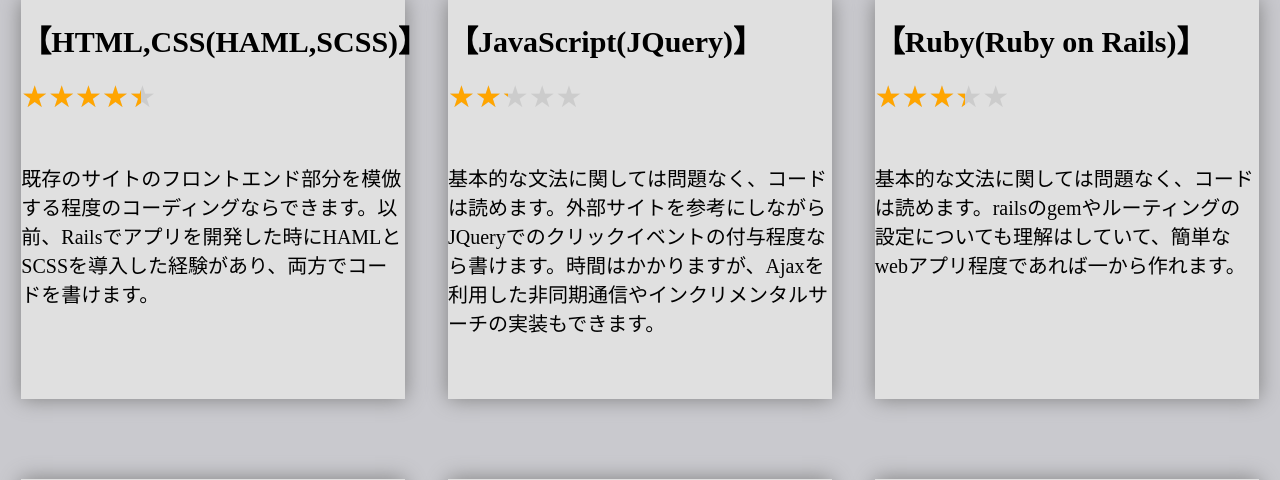
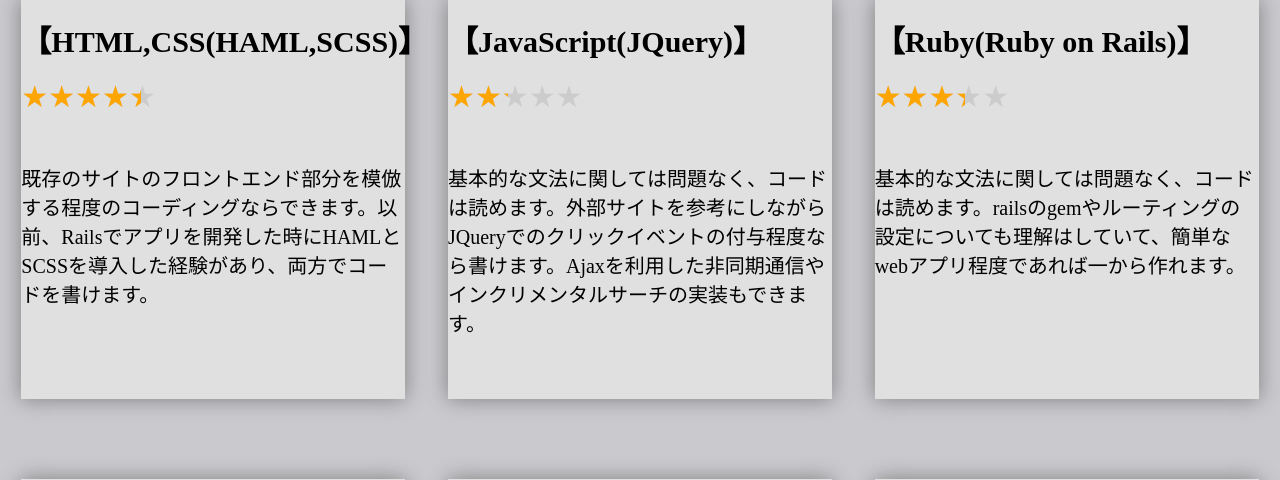
Before and after one commit to bruno1412/portfolio, a Rails app: page / in a window 1280 px wide. Shown: the part 1961-2441 px from the top of the page. Run offline with Rails 7, Linux system fonts and the light colour scheme; style sheets or scripts are compiled from the project's sources; some libraries are stand-ins or nearby versions.

Commit message:
スキル説明文の変更

```diff
--- a/app/views/top/index.html.haml
+++ b/app/views/top/index.html.haml
@@ -51,7 +51,7 @@
     %div.skill-wrapper__item
       %h3.skill-wrapper__item--title 【JavaScript(JQuery)】
       %div.skill-wrapper__item--rate2
-      %div.skill-wrapper__item--text 基本的な文法に関しては問題なく、コードは読めます。外部サイトを参考にしながらJQueryでのクリックイベントの付与程度なら書けます。時間はかかりますが、Ajaxを利用した非同期通信やインクリメンタルサーチの実装もできます。
+      %div.skill-wrapper__item--text 基本的な文法に関しては問題なく、コードは読めます。外部サイトを参考にしながらJQueryでのクリックイベントの付与程度なら書けます。Ajaxを利用した非同期通信やインクリメンタルサーチの実装もできます。
     %div.skill-wrapper__item
       %h3.skill-wrapper__item--title 【Ruby(Ruby on Rails)】
       %div.skill-wrapper__item--rate3
```
